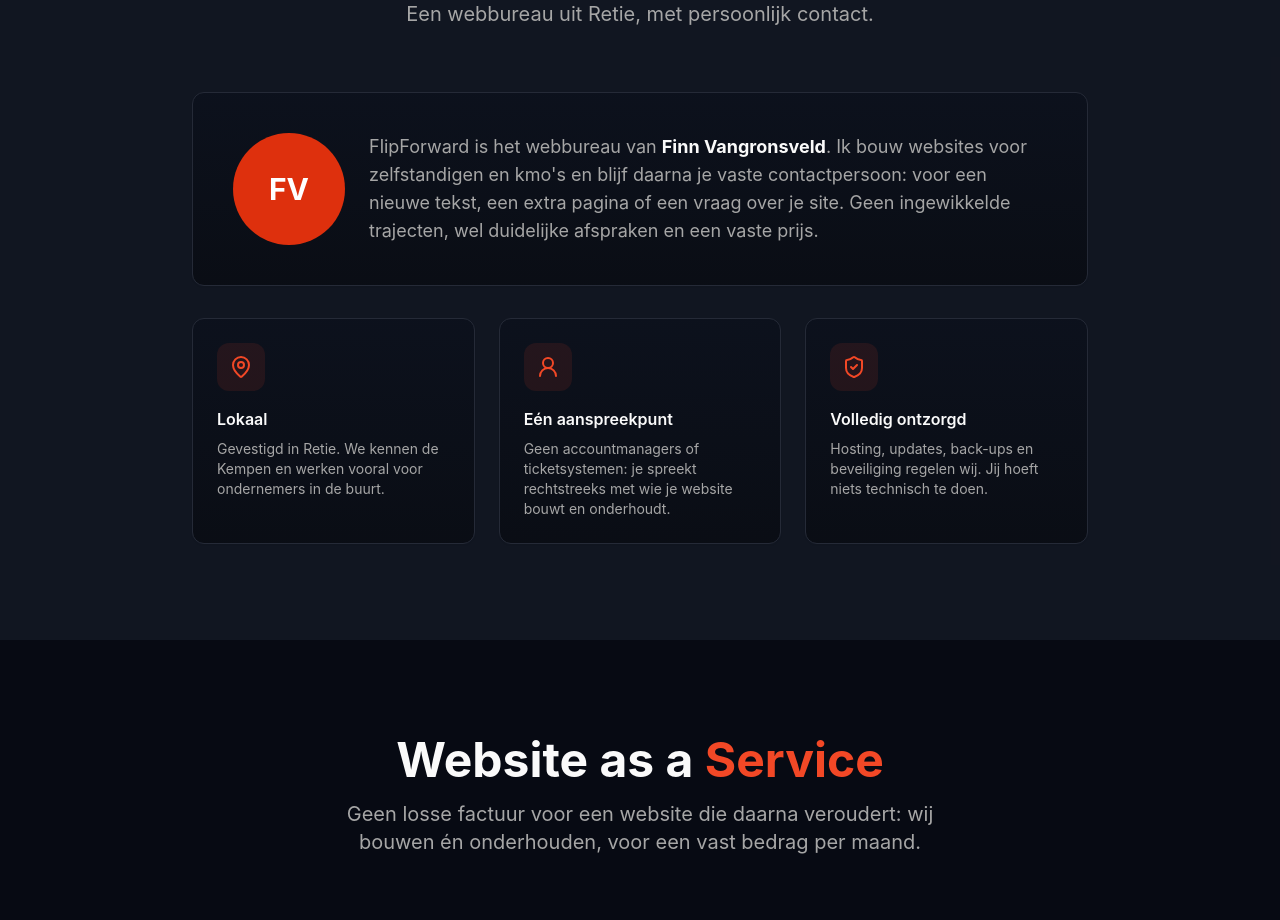
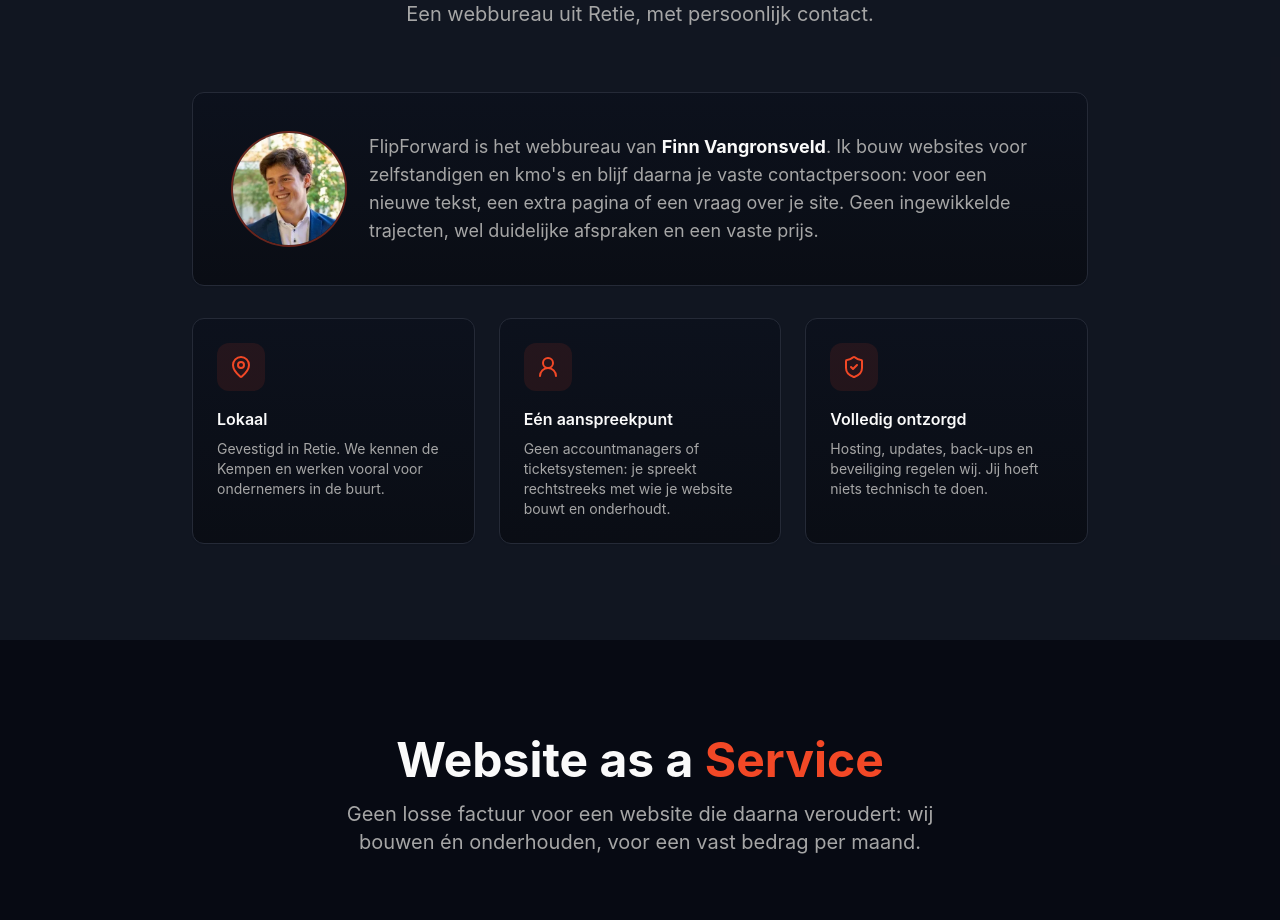
Before and after one commit to FlipForward/flipforward, a React (Vite) app: page / in a window 1280 px wide. Shown: the part 960-1880 px from the top of the page. Built offline with nearby package versions, Linux system fonts and the light colour scheme.

Commit message:
feat: foto van Finn in Over FlipForward
Co-Authored-By: Claude Opus 5.5 <noreply@anthropic.com>

```diff
--- a/src/components/About.tsx
+++ b/src/components/About.tsx
@@ -1,12 +1,9 @@
 import { Card } from "@/components/ui/card";
 import { MapPin, UserRound, ShieldCheck } from "lucide-react";
 import { business } from "@/lib/site";
+import finnPhoto from "@/assets/finn.webp";
 
-/**
- * TODO(Finn): voeg een echte foto van jezelf toe (bv. src/assets/finn.webp, 800×800)
- * en vervang de initialen hieronder. Geen stockfoto's.
- */
-const PHOTO: string | null = null;
+const PHOTO: string | null = finnPhoto;
 
 const points = [
   {
@@ -41,7 +38,7 @@ const About = () => (
       <div className="max-w-4xl mx-auto">
         <Card className="p-6 sm:p-8 md:p-10 bg-gradient-card border-border mb-6 sm:mb-8 flex flex-col sm:flex-row gap-6 items-center sm:items-start">
           {PHOTO ? (
-            <img src={PHOTO} alt={`${business.owner}, oprichter van FlipForward`} width={112} height={112} className="h-28 w-28 rounded-full object-cover flex-shrink-0" />
+            <img src={PHOTO} alt={`${business.owner}, oprichter van FlipForward`} width={112} height={112} loading="lazy" decoding="async" className="h-28 w-28 rounded-full object-cover flex-shrink-0 ring-2 ring-accent/40" />
           ) : (
             <div className="h-28 w-28 rounded-full bg-primary text-primary-foreground flex items-center justify-center text-3xl font-bold flex-shrink-0" aria-hidden="true">
               FV
```
Also changed, not shown: src/assets/finn.webp (added).
